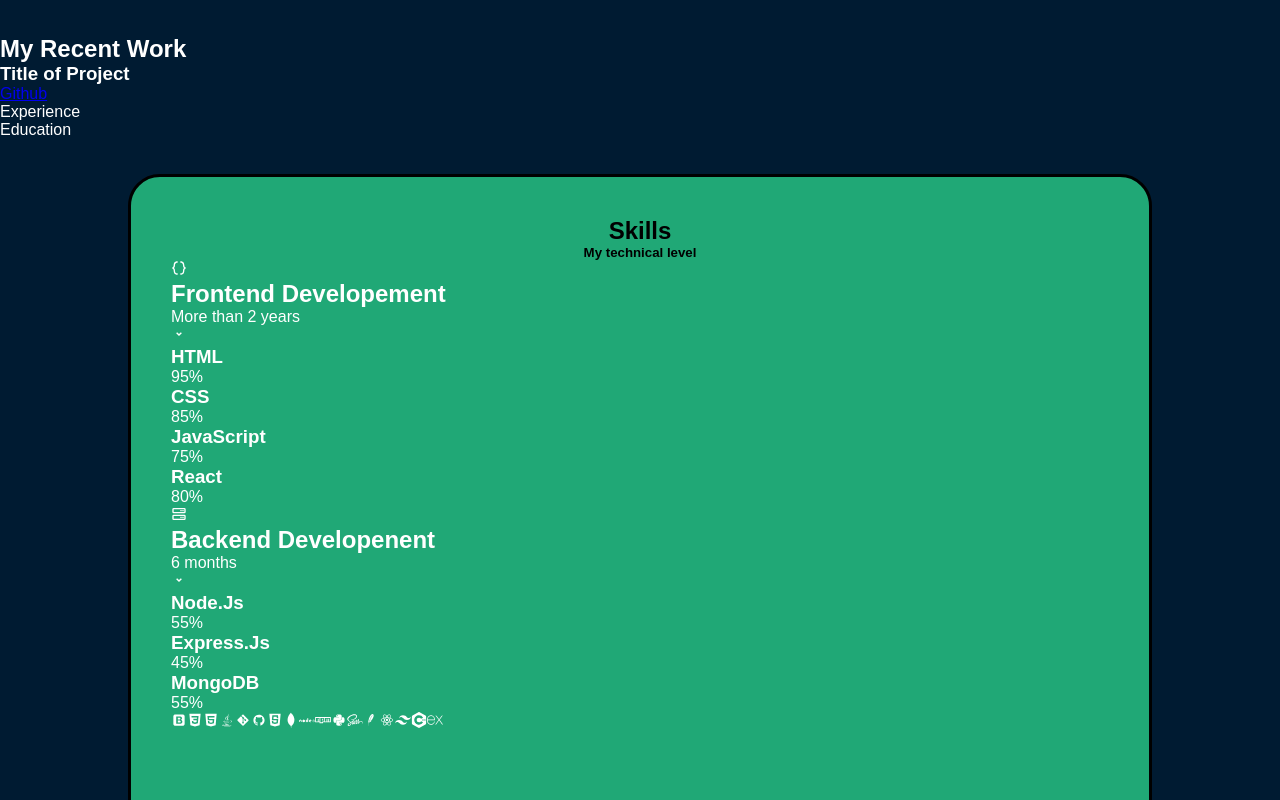
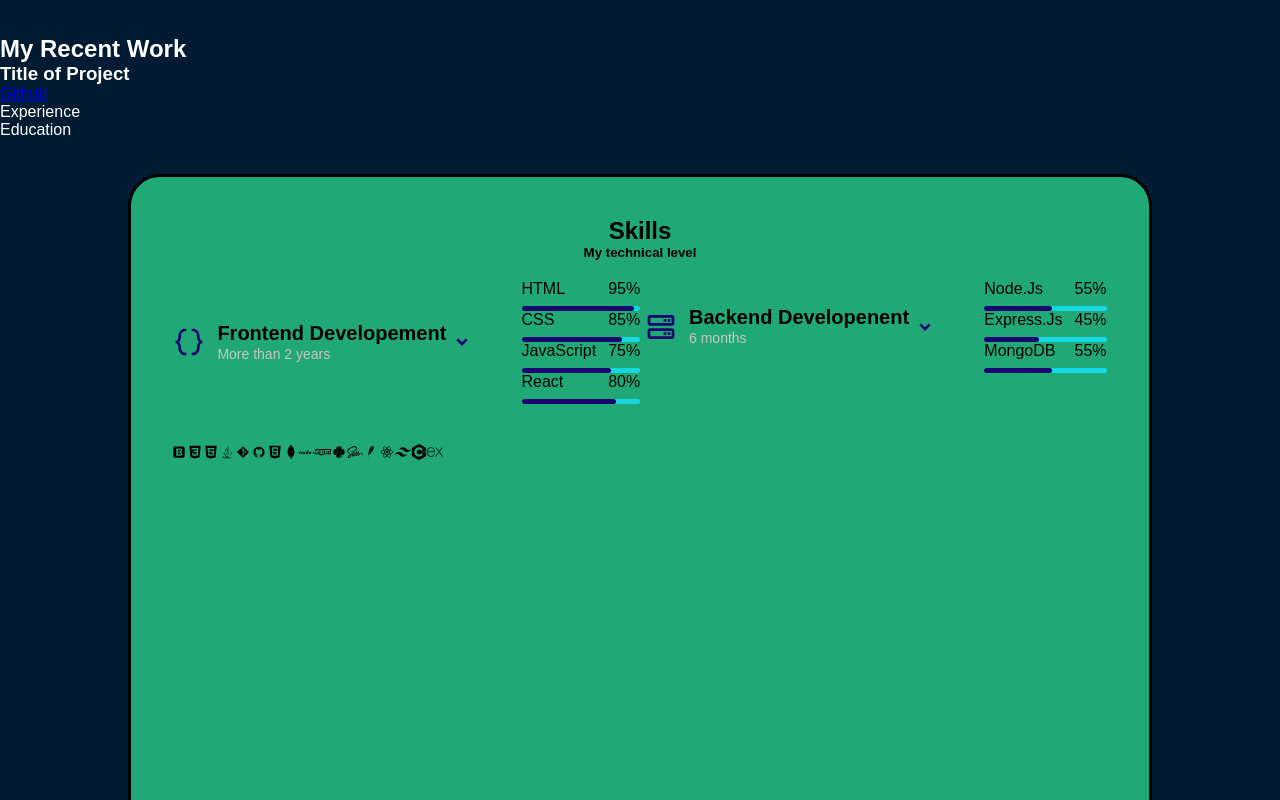
Before and after one commit to kunalkatara12/MyPortfolio, a React (Create React App) app: page / in a window 1280 px wide. Shown: the part 1580-2380 px from the top of the page. Built offline with nearby package versions, Linux system fonts and the light colour scheme.

Commit message:
29-10-22 12:34

```diff
--- a/src/components/Skills/Skills.jsx
+++ b/src/components/Skills/Skills.jsx
@@ -25,22 +25,23 @@ const Skills = () => {
       <section id="skills__section">
         <h3 id="skills__title">Skills</h3>
         <h5 id="skills__subtitle">My technical level</h5>
-        <div id="skills__container container grid">
+        <div className="skills__container container grid">
           {" "}
-          <div>
+          <div id="skills__container-inside-container">
             {/* Skills 1 */}
             <div className="skills__content-progress">
               <div className="skills__header">
-              <BiCodeCurly />
-              <div className="">
+                <BiCodeCurly className="skills__icon" />
+                <div className="skills__title-before">
                   <h1 className="skills__title">Frontend Developement</h1>
-                <span className="skills__subttitle">More than 2 years</span>
+                  <span className="skills__subtitle">More than 2 years</span>
                 </div>
-              <RiArrowDropDownLine />
+                <RiArrowDropDownLine className="skills__arrow" />
                 <div className="skills__list grid">
                   <div className="skill__data">
                     <div className="skill__title">
                       <h3 className="skill__name">HTML</h3>
+                      {/* skills__number ki jagah neeche wali */}
                       <span className="skill__progress-percent">95%</span>
                     </div>
                     <div className="skill__progress-bar">
@@ -81,12 +82,12 @@ const Skills = () => {
             {/* Skills 2 */}
             <div className="skills__content-progress">
               <div className="skills__header">
-              <BiServer />
-              <div className="">
+                <BiServer className="skills__icon" />
+                <div className="skills__title-before">
                   <h1 className="skills__title">Backend Developenent</h1>
-                <span className="skills__subttitle">6 months</span>
+                  <span className="skills__subtitle">6 months</span>
                 </div>
-              <RiArrowDropDownLine />
+                <RiArrowDropDownLine className="skills__arrow" />
                 <div className="skills__list grid">
                   <div className="skill__data">
                     <div className="skill__title">
@@ -115,7 +116,6 @@ const Skills = () => {
                       <span className="skill__percentage skill__mongo"></span>
                     </div>
                   </div>
-
                 </div>
               </div>
             </div>
--- a/src/components/Skills/Skills.scss
+++ b/src/components/Skills/Skills.scss
@@ -1,8 +1,79 @@
+/*==================== VARIABLES CSS ====================*/
+:root {
+    --header-height: 3rem;
+
+    /*========== Colors ==========*/
+    /* Change favorite color */
+    --hue-color: 250;
+    /*Purple 250 - Green 142 - Blue 230 - Pink 340*/
+
+    /* HSL color mode */
+    --first-color: hsl(var(--hue-color), 69%, 61%);
+    --first-color-second: hsl(var(--hue-color), 69%, 61%);
+    --first-color-alt: hsl(var(--hue-color), 57%, 53%);
+    --first-color-lighter: hsl(var(--hue-color), 92%, 85%);
+    --title-color: hsl(var(--hue-color), 8%, 15%);
+    --text-color: hsl(var(--hue-color), 8%, 45%);
+    --text-color-light: hsl(var(--hue-color), 8%, 65%);
+    --input-color: hsl(var(--hue-color), 70%, 96%);
+    --body-color: hsl(var(--hue-color), 60%, 99%);
+    --container-color: #fff;
+    --scroll-bar-color: hsl(var(--hue-color), 12%, 90%);
+    --scroll-thumb-color: hsl(var(--hue-color), 12%, 80%);
+
+    /*========== Font and typography ==========*/
+    --body-font: 'Poppins', sans-serif;
+
+    /* .5rem = 8px, 1rem = 16px, 1.5rem = 24px ... */
+    --big-font-size: 2rem;
+    --h1-font-size: 1.5rem;
+    --h2-font-size: 1.25rem;
+    --h3-font-size: 1.125rem;
+    --normal-font-size: .938rem;
+    --small-font-size: .813rem;
+    --smaller-font-size: .75rem;
+
+    /*========== Font weight ==========*/
+    --font-medium: 500;
+    --font-semi-bold: 600;
+
+    /*========== Margenes Bottom ==========*/
+    /* .25rem = 4px, .5rem = 8px, .75rem = 12px ... */
+    --mb-0-25: .25rem;
+    --mb-0-5: .5rem;
+    --mb-0-75: .75rem;
+    --mb-1: 1rem;
+    --mb-1-5: 1.5rem;
+    --mb-2: 2rem;
+    --mb-2-5: 2.5rem;
+    --mb-3: 3rem;
+
+    /*========== z index ==========*/
+    --z-tooltip: 10;
+    --z-fixed: 100;
+    --z-modal: 1000;
+}
+
+/* Font size for large devices */
+@media screen and (min-width: 968px) {
+    :root {
+        --big-font-size: 3rem;
+        --h1-font-size: 2.25rem;
+        --h2-font-size: 1.5rem;
+        --h3-font-size: 1.25rem;
+        --normal-font-size: 1rem;
+        --small-font-size: .875rem;
+        --smaller-font-size: .813rem;
+    }
+}
+
+
 #skills{
     width: 100%;
     height:100vh;
     display: flex;
         justify-content: center;
+        color: #000000;
 }
 
 #skills__section{
@@ -19,8 +90,6 @@
 
 #skills__title{
     text-align: center;
-    // margin-top: 35px;
-        // margin-bottom: 40px;
         color: black;
         font-size: x-large;
 }
@@ -30,8 +99,96 @@
         color: black;
         font-weight: 700;
 }
-
-#skills__container
+.skills__container
 {
     row-gap: 0;
+    margin-top: 20px;
 }
+#skills__container-inside-container{
+    display: flex;
+        flex-wrap: wrap;
+        flex-direction: row;
+        justify-content: space-around;
+        align-content: space-between;
+
+}
+.skills__header{
+    display: flex;
+    align-items: center;
+    cursor: pointer;
+    margin-bottom: 2.5rem;
+    // flex-direction: column;
+}
+
+.skills__icon, .skills__arrow
+{
+    font-size: 2rem;
+    color: hsl(250, 90%, 23%);
+}
+.skills__icon
+{
+    margin-right: 0.75rem;
+}
+.skills__title{
+    font-size: var(--h3-font-size);
+}
+.skills__subtitle
+{
+    font-size: var(--small-font-size);
+    color: hsl(58, 6%, 76%);
+}
+.skills__arrow{
+    margin-left: auto;
+    transition: .4s;
+}
+.skills__list{
+    row-gap: 1.5rem;
+    padding-left: 2.7rem;
+}
+.skill__title
+{
+    display: flex;
+    justify-content: space-between;
+    margin-bottom: var(--mb-0-5);
+}
+.skill__name{
+    font-size: var(--normal-font-size);
+    font-weight: var(--font-medium);
+    margin-right: 12px;
+}
+
+.skill__progress-bar,.skill__percentage{
+height: 5px;
+border-radius: 0.25rem;
+}
+.skill__progress-bar{
+    background-color: hsl(183, 84%, 48%);
+}
+
+.skill__percentage {
+    display: block;
+    background-color: hsl(250, 90%, 23%);
+}
+.skill__html{
+    width: 95%;
+}
+.skill__javascript{
+    width: 75%;
+}
+.skill__react{
+    width: 80%;
+}
+.skill__node{
+    width: 55%;
+}
+
+.skill__express{
+    width: 45%;
+}
+.skill__mongo{
+    width: 55%;
+}
+.skill__css
+{
+    width: 85%;
+}
```
Lines whose indentation alone changed are shown as unchanged.
